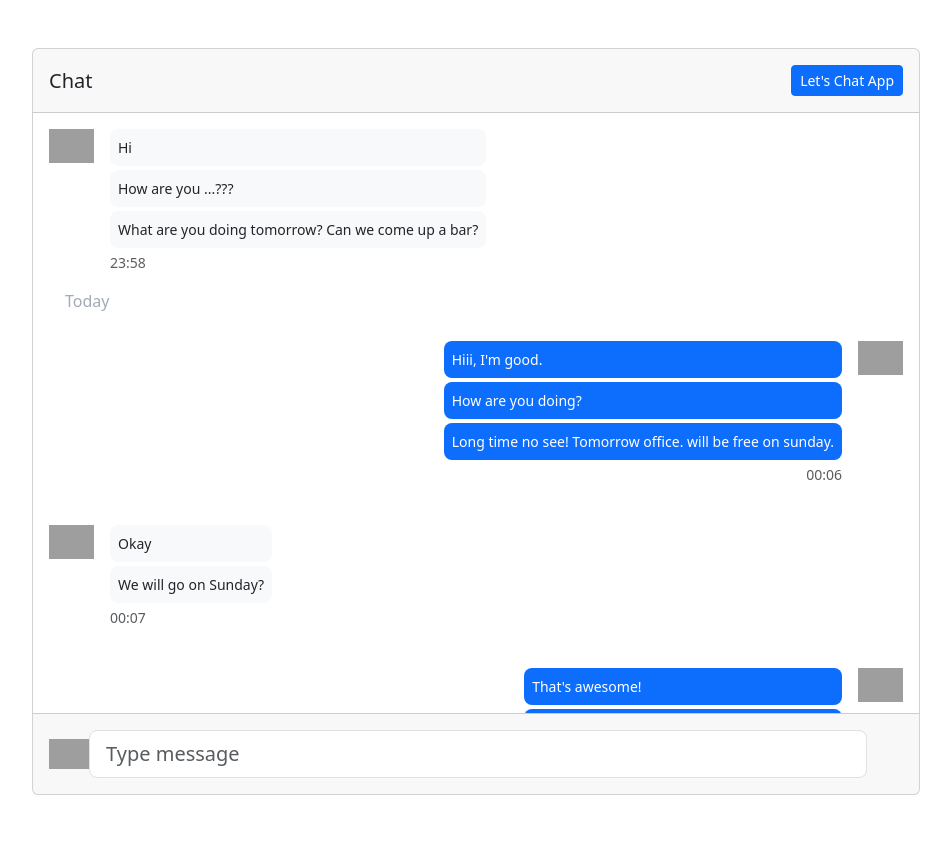
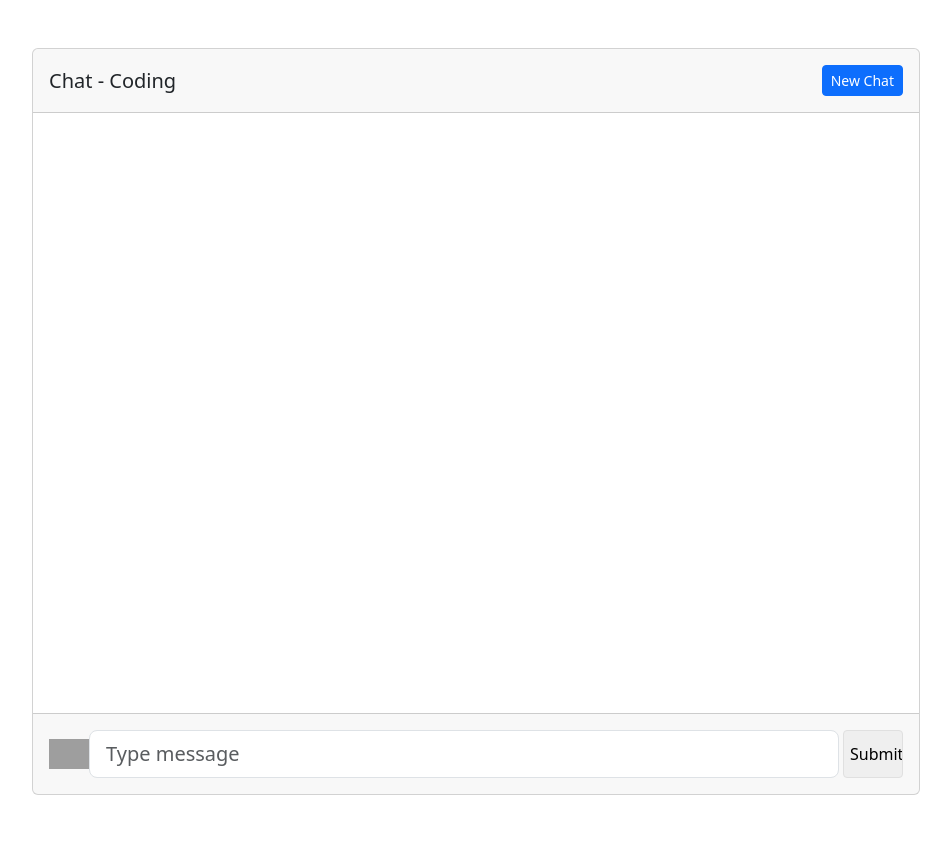
Before and after one commit to sudheeshcm/django-chat-app, a Django app: page /room/2 in a window 1280 px wide. Shown: the whole page, without its empty margins (164-1115 px from the left). Run offline with Django 5.2, Linux system fonts and the light colour scheme; data comes from the database, SQL or seed files in the repository; grey boxes are pictures that could not be loaded.

Commit message:
git chat complete

```diff
--- a/chat/models.py
+++ b/chat/models.py
@@ -8,5 +8,5 @@
 class Message(models.Model):
     text = models.CharField(max_length=1000)
     room_id = models.IntegerField(null=True)
-    user_name = models.CharField(max_length=100)
+    username = models.CharField(max_length=100)
     date_time = models.DateTimeField(default=datetime.now, blank=True)
--- a/chat/urls.py
+++ b/chat/urls.py
@@ -5,4 +5,6 @@
     path('', views.index, name='index'),
     path('room/<str:room_id>', views.room, name='room'),
     path('register_room', views.register_room, name='register'),
+    path('room/<str:room_id>/get_messages', views.get_messages, name='get_messages'),
+    path('submit_message', views.submit_message, name='submit_message'),
 ]
--- a/chat/views.py
+++ b/chat/views.py
@@ -1,12 +1,21 @@
 from django.shortcuts import render, redirect
 from .models import Room, Message
+from django.http import HttpResponse, JsonResponse
+# import json
 
 # Create your views here.
 def index(request):
     return render(request, 'index.html')
 
 def room(request, room_id):
-    return render(request, 'room.html')
+    room_details = Room.objects.get(id=int(room_id))
+    username = request.GET.get('username')
+    context = {
+        'room_id': room_details.id,
+        'room_details': room_details,
+        'username': username
+    }
+    return render(request, 'room.html', context)
 
 def register_room(request):
     room_name = request.POST['room_name']
@@ -19,3 +28,16 @@
         room = Room.objects.create(name=room_name)
         room.save()
         return redirect('room/'+str(room.id)+'?username='+username)
+
+def get_messages(request, room_id):
+    print('room_id', room_id)
+    messages = Message.objects.filter(room_id=int(room_id))
+    return JsonResponse({'messages': list(messages.values())})
+
+def submit_message(request):
+    room_id = request.POST['room_id']
+    username = request.POST['username']
+    message = request.POST['message']
+    new_message = Message.objects.create(room_id=int(room_id), username=username, text=message)
+    new_message.save()
+    return HttpResponse({'new_message', new_message})
--- a/templates/room.html
+++ b/templates/room.html
@@ -22,125 +22,36 @@
 
                     <div class="card" id="chat2">
                         <div class="card-header d-flex justify-content-between align-items-center p-3">
-                            <h5 class="mb-0">Chat</h5>
+                            <h5 class="mb-0">Chat - {{room_details.name.capitalize}}</h5>
                             <a href="/"><button type="button" data-mdb-button-init data-mdb-ripple-init
-                                    class="btn btn-primary btn-sm" data-mdb-ripple-color="dark">Let's Chat
-                                    App</button>
+                                    class="btn btn-primary btn-sm" data-mdb-ripple-color="dark">New Chat</button>
                             </a>
                         </div>
                         <div class="card-body" data-mdb-perfect-scrollbar-init
-                            style="position: relative; height: 600px; overflow: auto;">
-
-                            <div class="d-flex flex-row justify-content-start">
-                                <img src="https://mdbcdn.b-cdn.net/img/Photos/new-templates/bootstrap-chat/ava3-bg.webp"
-                                    alt="avatar 1" style="width: 45px; height: 100%;">
-                                <div>
-                                    <p class="small p-2 ms-3 mb-1 rounded-3 bg-body-tertiary">Hi</p>
-                                    <p class="small p-2 ms-3 mb-1 rounded-3 bg-body-tertiary">How are you ...???
-                                    </p>
-                                    <p class="small p-2 ms-3 mb-1 rounded-3 bg-body-tertiary">What are you doing
-                                        tomorrow? Can we come up a bar?</p>
-                                    <p class="small ms-3 mb-3 rounded-3 text-muted">23:58</p>
+                            style="position: relative; height: 600px; overflow: auto;" id="message-list">
                         </div>
-                            </div>
-
-                            <div class="divider d-flex align-items-center mb-4">
-                                <p class="text-center mx-3 mb-0" style="color: #a2aab7;">Today</p>
-                            </div>
-
-                            <div class="d-flex flex-row justify-content-end mb-4 pt-1">
-                                <div>
-                                    <p class="small p-2 me-3 mb-1 text-white rounded-3 bg-primary">Hiii, I'm good.</p>
-                                    <p class="small p-2 me-3 mb-1 text-white rounded-3 bg-primary">How are you doing?
-                                    </p>
-                                    <p class="small p-2 me-3 mb-1 text-white rounded-3 bg-primary">Long time no see!
-                                        Tomorrow
-                                        office. will
-                                        be free on sunday.</p>
-                                    <p class="small me-3 mb-3 rounded-3 text-muted d-flex justify-content-end">00:06</p>
-                                </div>
-                                <img src="https://mdbcdn.b-cdn.net/img/Photos/new-templates/bootstrap-chat/ava4-bg.webp"
-                                    alt="avatar 1" style="width: 45px; height: 100%;">
-                            </div>
-
-                            <div class="d-flex flex-row justify-content-start mb-4">
-                                <img src="https://mdbcdn.b-cdn.net/img/Photos/new-templates/bootstrap-chat/ava3-bg.webp"
-                                    alt="avatar 1" style="width: 45px; height: 100%;">
-                                <div>
-                                    <p class="small p-2 ms-3 mb-1 rounded-3 bg-body-tertiary">Okay</p>
-                                    <p class="small p-2 ms-3 mb-1 rounded-3 bg-body-tertiary">We will go on
-                                        Sunday?</p>
-                                    <p class="small ms-3 mb-3 rounded-3 text-muted">00:07</p>
-                                </div>
-                            </div>
-
-                            <div class="d-flex flex-row justify-content-end mb-4">
-                                <div>
-                                    <p class="small p-2 me-3 mb-1 text-white rounded-3 bg-primary">That's awesome!</p>
-                                    <p class="small p-2 me-3 mb-1 text-white rounded-3 bg-primary">I will meet you
-                                        Sandon Square
-                                        sharp at
-                                        10 AM</p>
-                                    <p class="small p-2 me-3 mb-1 text-white rounded-3 bg-primary">Is that okay?</p>
-                                    <p class="small me-3 mb-3 rounded-3 text-muted d-flex justify-content-end">00:09</p>
-                                </div>
-                                <img src="https://mdbcdn.b-cdn.net/img/Photos/new-templates/bootstrap-chat/ava4-bg.webp"
-                                    alt="avatar 1" style="width: 45px; height: 100%;">
-                            </div>
-
-                            <div class="d-flex flex-row justify-content-start mb-4">
-                                <img src="https://mdbcdn.b-cdn.net/img/Photos/new-templates/bootstrap-chat/ava3-bg.webp"
-                                    alt="avatar 1" style="width: 45px; height: 100%;">
-                                <div>
-                                    <p class="small p-2 ms-3 mb-1 rounded-3 bg-body-tertiary">Okay i will meet
-                                        you on
-                                        Sandon Square</p>
-                                    <p class="small ms-3 mb-3 rounded-3 text-muted">00:11</p>
-                                </div>
-                            </div>
-
-                            <div class="d-flex flex-row justify-content-end mb-4">
-                                <div>
-                                    <p class="small p-2 me-3 mb-1 text-white rounded-3 bg-primary">Do you have pictures
-                                        of Matley
-                                        Marriage?</p>
-                                    <p class="small me-3 mb-3 rounded-3 text-muted d-flex justify-content-end">00:11</p>
-                                </div>
-                                <img src="https://mdbcdn.b-cdn.net/img/Photos/new-templates/bootstrap-chat/ava4-bg.webp"
-                                    alt="avatar 1" style="width: 45px; height: 100%;">
-                            </div>
-
-                            <div class="d-flex flex-row justify-content-start mb-4">
-                                <img src="https://mdbcdn.b-cdn.net/img/Photos/new-templates/bootstrap-chat/ava3-bg.webp"
-                                    alt="avatar 1" style="width: 45px; height: 100%;">
-                                <div>
-                                    <p class="small p-2 ms-3 mb-1 rounded-3 bg-body-tertiary">Sorry I don't
-                                        have. i
-                                        changed my phone.</p>
-                                    <p class="small ms-3 mb-3 rounded-3 text-muted">00:13</p>
-                                </div>
-                            </div>
-
-                            <div class="d-flex flex-row justify-content-end">
-                                <div>
-                                    <p class="small p-2 me-3 mb-1 text-white rounded-3 bg-primary">Okay then see you on
-                                        sunday!!
-                                    </p>
-                                    <p class="small me-3 mb-3 rounded-3 text-muted d-flex justify-content-end">00:15</p>
-                                </div>
-                                <img src="https://mdbcdn.b-cdn.net/img/Photos/new-templates/bootstrap-chat/ava4-bg.webp"
-                                    alt="avatar 1" style="width: 45px; height: 100%;">
-                            </div>
-
-                        </div>
+                        <form id="chat-form" onsubmit="send_message(event)">
+                            {% csrf_token %}
+                            <input hidden type="text" class="form-control form-control-lg" id="room_id"
+                                value="{{room_id}}">
+                            <input hidden type="text" class="form-control form-control-lg" id="username"
+                                value="{{username}}">
                             <div class="card-footer text-muted d-flex justify-content-start align-items-center p-3">
                                 <img src="https://mdbcdn.b-cdn.net/img/Photos/new-templates/bootstrap-chat/ava3-bg.webp"
                                     alt="avatar 3" style="width: 40px; height: 100%;">
-                            <input type="text" class="form-control form-control-lg" id="exampleFormControlInput1"
+                                <input type="text" class="form-control form-control-lg" id="message"
                                     placeholder="Type message">
                                 <a class="ms-1 text-muted" href="#!"><i class="fas fa-paperclip"></i></a>
-                            <a class="ms-3 text-muted" href="#!"><i class="fas fa-smile"></i></a>
-                            <a class="ms-3" href="#!"><i class="fas fa-paper-plane"></i></a>
+                                <input type="submit"
+                                    style="border: 1px solid #e0e0e0; border-radius: 4px; width: 60px; height: 48px;">
+
+                                <!-- <svg xmlns="http://www.w3.org/2000/svg" width="16" height="16" fill="currentColor"
+                                        class="bi bi-send" viewBox="0 0 16 16">
+                                        <path
+                                            d="M15.854.146a.5.5 0 0 1 .11.54l-5.819 14.547a.75.75 0 0 1-1.329.124l-3.178-4.995L.643 7.184a.75.75 0 0 1 .124-1.33L15.314.037a.5.5 0 0 1 .54.11ZM6.636 10.07l2.761 4.338L14.13 2.576zm6.787-8.201L1.591 6.602l4.339 2.76z" />
+                                    </svg> -->
+                                </input>
+                        </form>
                     </div>
                 </div>
 
@@ -151,4 +62,81 @@
     </section>
 </body>
 
+<script>
+    document.addEventListener("DOMContentLoaded", function (event) {
+        // Your code to run since DOM is loaded and ready
+        console.log('DOM loaded')
+        setInterval(async function () {
+            try {
+                document.getElementById('message-list').innerHTML = ''
+                let room_id = document.getElementById("room_id").value;
+                let cur_user = document.getElementById("username").value;
+                let response = await fetch(`/room/${room_id}/get_messages`)
+                if (!response.ok) {
+                    throw new Error(`Response status: ${response.status}`);
+                }
+                const { messages } = await response.json();
+                for (let message of messages) {
+                    let messageDiv = ''
+
+                    if (message.username === cur_user) {
+                        messageDiv = `<div class="d-flex flex-row justify-content-end mb-4">
+                            <div>
+                                <p class="small p-2 me-3 mb-1 text-white rounded-3 bg-primary">${message.username}: ${message.text}</p>
+                                <p class="small me-3 mb-3 rounded-3 text-muted d-flex justify-content-end">${message.date_time}</p>
+                            </div>
+                            <img src="https://mdbcdn.b-cdn.net/img/Photos/new-templates/bootstrap-chat/ava3-bg.webp"
+                                alt="avatar 1" style="width: 45px; height: 100%;" />
+                        </div>`
+                    } else {
+                        messageDiv = `<div class="d-flex flex-row justify-content-start mb-4">
+                            <img src="https://mdbcdn.b-cdn.net/img/Photos/new-templates/bootstrap-chat/ava4-bg.webp"
+                                alt="avatar 1" style="width: 45px; height: 100%;" />
+                            <div>
+                                <p class="small p-2 ms-3 mb-1 rounded-3 bg-body-tertiary">${message.username}: ${message.text}</p>
+                                <p class="small ms-3 mb-3 rounded-3 text-muted">${message.date_time}</p>
+                            </div>
+                        </div>`
+                    }
+                    document.getElementById('message-list').innerHTML += messageDiv;
+                }
+
+            } catch (error) {
+                console.error(error.message);
+            }
+        }, 3000);
+    });
+
+
+    function getCookie(name) {
+        const value = `; ${document.cookie}`;
+        const parts = value.split(`; ${name}=`);
+        if (parts.length === 2) return parts.pop().split(';').shift();
+    }
+
+    // submit form
+    async function send_message(e) {
+        console.log('submit clicked')
+        e.preventDefault();
+        let room_id = document.getElementById("room_id").value;
+        let username = document.getElementById("username").value;
+        let message = document.getElementById("message").value;
+        const csrfToken = getCookie('csrftoken');
+
+        let formData = new FormData()
+        formData.append("room_id", room_id)
+        formData.append("username", username)
+        formData.append("message", message)
+
+        const response = await fetch("/submit_message", {
+            method: "POST",
+            headers: {
+                "X-CSRFToken": csrfToken
+            },
+            body: formData
+        });
+        document.getElementById("message").value = ''
+    }
+</script>
+
 </html>
```
Also changed, not shown: db.sqlite3. Lines whose indentation alone changed are shown as unchanged.
